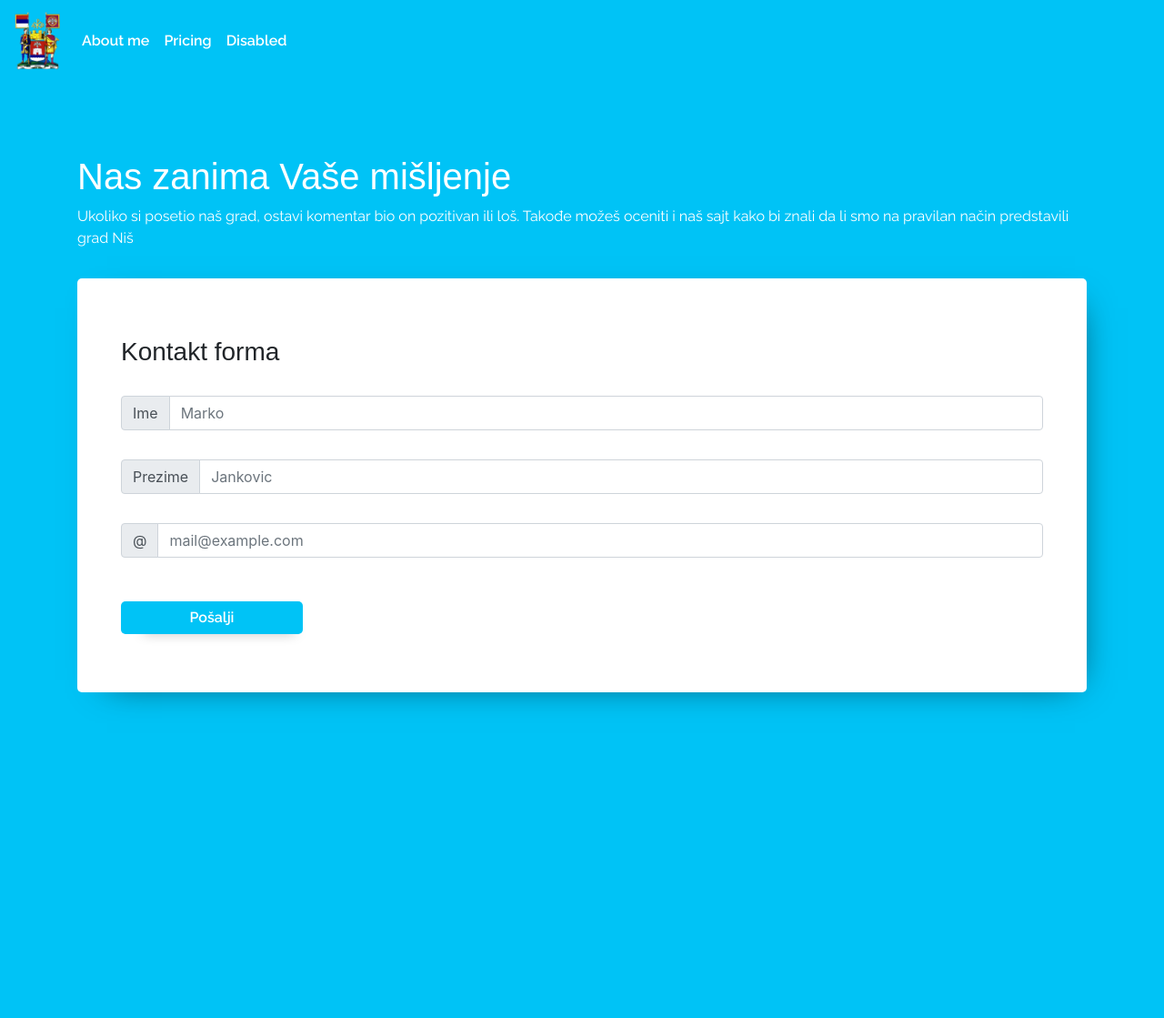
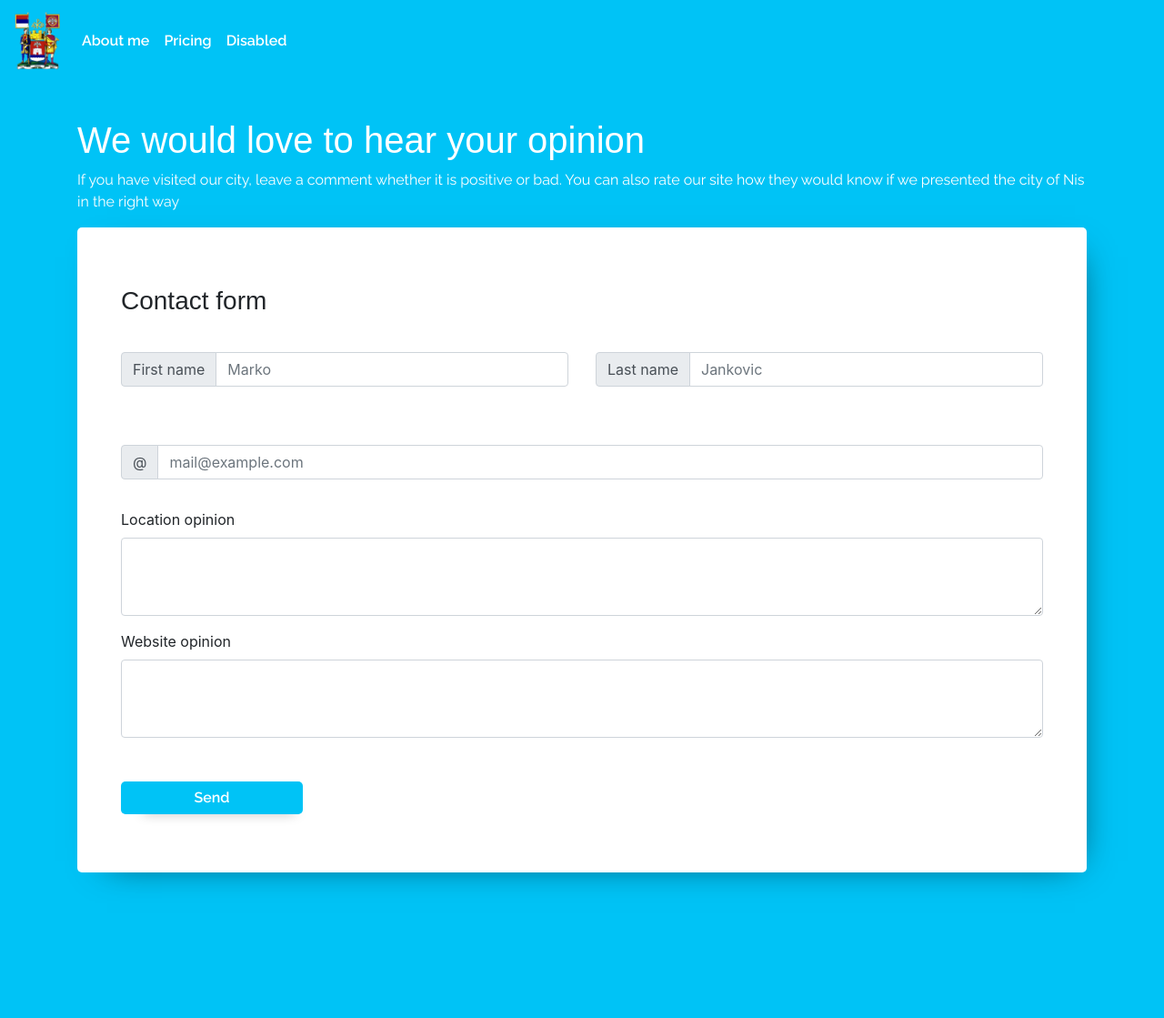
Before and after one commit to luxal99/tourist-website-php, a PHP site: page /pages/form.php in a window 1280 px wide. Shown: the whole page at 91% size. Before the commit the page ends 778 px from the top, so only its background shows below. Run offline with PHP 8.4, Linux system fonts and the light colour scheme; some libraries are stand-ins or nearby versions; some web fonts are replaced.

Commit message:
Fix bugs

```diff
--- a/css/form.css
+++ b/css/form.css
@@ -9,7 +9,7 @@
 }
 
 .footer .container h1 {
-    padding-top: 2em;
+    padding-top: 1em;
 }
 
 .form {
@@ -19,7 +19,6 @@
     border-radius: 5px;
     background-color: #fff;
     padding: 4em 3em;
-    margin-top: 2em;
 }
 
 .footer .container {
--- a/css/global.css
+++ b/css/global.css
@@ -25,6 +25,7 @@ p, li, a {
     cursor: pointer;
     font-weight: bold;
 }
+
 .secondary-btn {
     border: 1px solid transparent;
     border-radius: 5px;
@@ -36,3 +37,13 @@ p, li, a {
     cursor: pointer;
     font-weight: bold;
 }
+
+::-webkit-scrollbar {
+    height: 1em;
+    background-color: #121212;
+}
+
+::-webkit-scrollbar-thumb {
+    background: #00c3f6;
+    border-radius: 10px;
+}
--- a/pages/form.php
+++ b/pages/form.php
@@ -4,11 +4,13 @@ if ($_SERVER['REQUEST_METHOD'] == "POST") {
     $sql = "insert into tourist_info(first_name, last_name, email) values ('" . $_POST['firstName'] . "','" . $_POST['lastName'] . "','" . $_POST['email'] . "')";
     /** @var TYPE_NAME $conn */
     if ($conn->query($sql) === TRUE) {
-        $select_last = "select MAX(id) from tourist_info";
+        $select_last = "select MAX(id) as 'id' from tourist_info;";
         $result = $conn->query($select_last);
         $row = $result->fetch_assoc();
+        $opinion_sql = "insert into opinions(id_tourist,website_opinion,location_opinion) VALUES ('" . $row["id"] . "','" . $_POST["websiteOpinion"] . "','" . $_POST["locationOpinion"] . "')";
 
-        echo $row[0];
+        $conn->query($opinion_sql);
+
 
     }
 }
@@ -58,26 +60,32 @@ if ($_SERVER['REQUEST_METHOD'] == "POST") {
         </div>
     </nav>
     <div class="container">
-        <h1 class="white">Nas zanima Vaše mišljenje</h1>
-        <p class="white">Ukoliko si posetio naš grad, ostavi komentar bio on pozitivan ili loš. Takođe možeš oceniti i
-            naš sajt kako
-            bi znali da li smo na pravilan način predstavili grad Niš</p>
+        <h1 class="white">We would love to hear your opinion</h1>
+        <p class="white">If you have visited our city, leave a comment whether it is positive or bad. You can also rate
+            our site how
+            they would know if we presented the city of Nis in the right way</p>
         <div class="form">
             <form method="post">
-                <h3>Kontakt forma</h3>
+                <h3>Contact form</h3>
+                <div class="row">
+                    <div class="col-sm">
                         <div class="input-group">
                             <div class="input-group-prepend">
-                        <span class="input-group-text" id="">Ime</span>
+                                <span class="input-group-text" id="">First name</span>
                             </div>
                             <input name="firstName" type="text" placeholder="Marko" class="form-control">
                         </div>
+                    </div>
+                    <div class="col-sm">
                         <div class="input-group">
                             <div class="input-group-prepend">
-                        <span class="input-group-text" id="">Prezime</span>
+                                <span class="input-group-text" id="">Last name</span>
                             </div>
                             <input name="lastName" type="text" placeholder="Jankovic" class="form-control">
                         </div>
-                <div class="input-group mb-3">
+                    </div>
+                </div>
+                <div class="input-group">
                     <div class="input-group-prepend">
                         <span class="input-group-text" id="basic-addon1">@</span>
                     </div>
@@ -85,8 +93,18 @@ if ($_SERVER['REQUEST_METHOD'] == "POST") {
                            aria-label="Username"
                            aria-describedby="basic-addon1">
                 </div>
+                <div class="form-group">
+                    <label for="exampleFormControlTextarea1">Location opinion</label>
+                    <textarea name="locationOpinion" class="form-control" id="exampleFormControlTextarea1"
+                              rows="3"></textarea>
+                </div>
+                <div class="form-group">
+                    <label for="exampleFormControlTextarea2">Website opinion</label>
+                    <textarea class="form-control" name="websiteOpinion" id="exampleFormControlTextarea2"
+                              rows="3"></textarea>
+                </div>
                 <div style="margin-top: 3em">
-                    <button type="submit" class="default-btn" style="width: 200px;padding: .3em 0">Pošalji</button>
+                    <button type="submit" class="default-btn" style="width: 200px;padding: .3em 0">Send</button>
                 </div>
             </form>
         </div>
```
Also changed, not shown: css/index.css (+0 -9 lines). Lines whose indentation alone changed are shown as unchanged.
